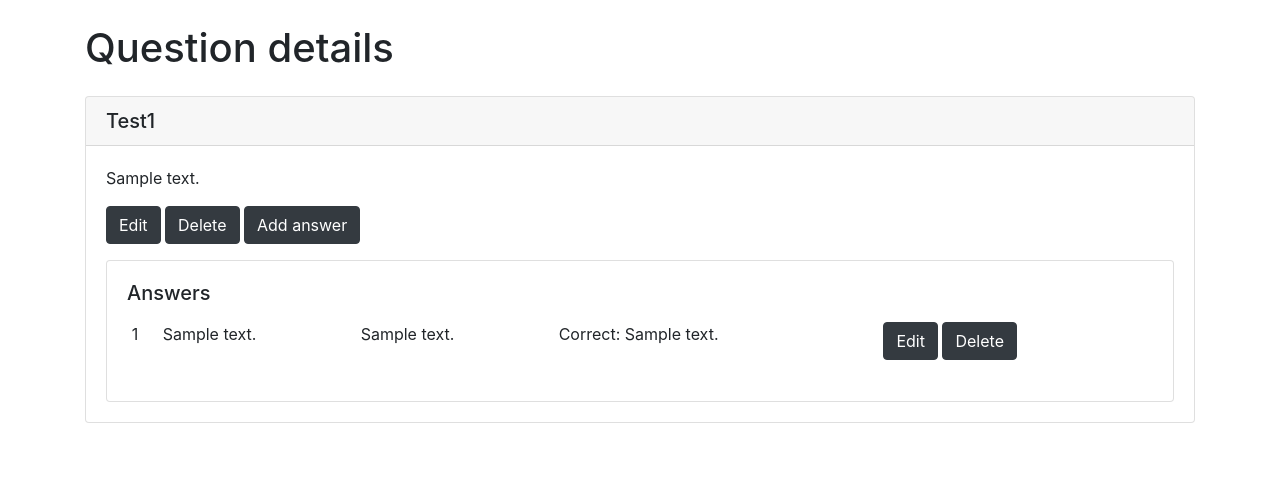
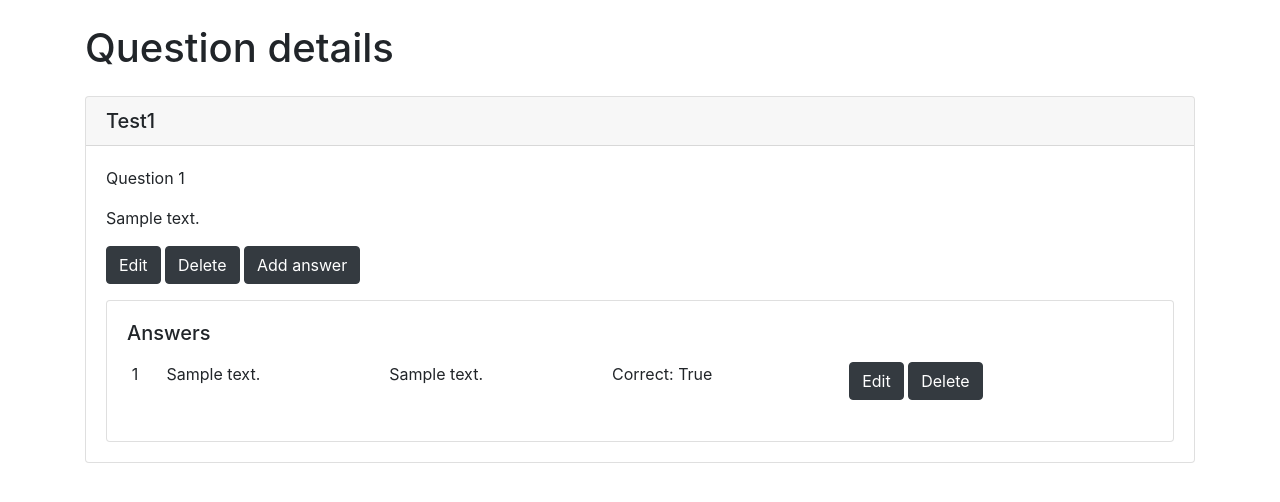
Before and after one commit to nteir/pollequiz, a Django app: page /quiz/1/1/ in a window 1280 px wide. Shown: the part 56-558 px from the top of the page. Run offline with Django 4.2, Linux system fonts and the light colour scheme; a user stored in the database is signed in; data comes from the database, SQL or seed files in the repository; tables that the repository leaves empty hold one stand-in row (values such as "Sample post"); some libraries are stand-ins or nearby versions.

Commit message:
add views for answers

```diff
--- a/pollequiz/quiz/models.py
+++ b/pollequiz/quiz/models.py
@@ -22,7 +22,7 @@ class Question(models.Model):
     )
 
     quiz = models.ForeignKey(Quiz, on_delete=models.CASCADE, verbose_name=_('Quiz'))
-    q_number = models.IntegerField()
+    q_number = models.IntegerField(verbose_name=_('Question number'))
     q_type = models.CharField(choices=TYPES, max_length=4)
     text = models.TextField()
     points = models.IntegerField(default=0, verbose_name=_('Points for correct answer'))
@@ -30,6 +30,6 @@ class Question(models.Model):
 
 class Answer(models.Model):
     question = models.ForeignKey(Question, on_delete=models.CASCADE, verbose_name=_('Question'))
-    a_number = models.IntegerField()
+    a_number = models.IntegerField(verbose_name=_('Answer number'))
     text = models.TextField()
-    correct = models.BooleanField(default=False)
+    correct = models.BooleanField(default=False, verbose_name=_('This answer is correct'))
--- a/pollequiz/quiz/templates/quiz/quiz_answers.html
+++ b/pollequiz/quiz/templates/quiz/quiz_answers.html
@@ -8,11 +8,12 @@
     <div class="card">
         <h5 class="card-header">{{quiz.name}}</h5>
         <div class="card-body">
+          <p>{% translate 'Question' %} {{question.q_number}}</p>
           <p class="card-text">{{question.text}}</p>
           {% if user.id == quiz.author.id %}
-          <a href="{% url 'quiz:quiz_update' quiz.id %}" class="btn btn-dark">{% translate 'Edit' %}</a>
-          <a href="{% url 'quiz:quiz_delete' quiz.id %}" class="btn btn-dark">{% translate 'Delete' %}</a>
-          <a href="{% url 'quiz:question_new' quiz.id %}" class="btn btn-dark">{% translate 'Add answer' %}</a>
+          <a href="{% url 'quiz:question_update' quiz.id question.id %}" class="btn btn-dark">{% translate 'Edit' %}</a>
+          <a href="{% url 'quiz:question_delete' quiz.id question.id %}" class="btn btn-dark">{% translate 'Delete' %}</a>
+          <a href="{% url 'quiz:answer_new' quiz.id question.id %}" class="btn btn-dark">{% translate 'Add answer' %}</a>
           {% endif %}
           {% if objects %}
           <div class="card mt-3">
@@ -26,10 +27,10 @@
                       {{answer.text|truncatechars:40}}
                     </td>
                     <td>{{answer.text}}</td>
-                    <td>{% translate 'Correct' %}: {{answer.text}}</td>
+                    <td>{% translate 'Correct' %}: {{answer.correct}}</td>
                     <td>
-                        <a href="#" class="btn btn-dark">{% translate 'Edit' %}</a>
-                        <a href="#" class="btn btn-dark">{% translate 'Delete' %}</a>
+                        <a href="{% url 'quiz:answer_update' quiz.id question.id answer.id %}" class="btn btn-dark">{% translate 'Edit' %}</a>
+                        <a href="{% url 'quiz:answer_delete' quiz.id question.id answer.id %}" class="btn btn-dark">{% translate 'Delete' %}</a>
                     </td>
                   </tr>
                 {% endfor %}
--- a/pollequiz/quiz/templates/quiz/quiz_form.html
+++ b/pollequiz/quiz/templates/quiz/quiz_form.html
@@ -4,6 +4,9 @@
 {% block content %}
     <main role="main" class="container wrapper flex-grow-1">
         <h1 class="my-4">{{ title }}</h1>
+        {% if subtitle %}
+        <h5 class="my-4">{{ subtitle }}</h5>
+        {% endif %}
         <form method="post">
             {% csrf_token %}
             {% bootstrap_form form %}
--- a/pollequiz/quiz/urls.py
+++ b/pollequiz/quiz/urls.py
@@ -14,4 +14,7 @@ urlpatterns = [
     path('<int:quiz_id>/<int:pk>/edit/', views.question.QuestionUpdateView.as_view(), name='question_update'),
     path('<int:quiz_id>/<int:pk>/delete/', views.question.QuestionDeleteView.as_view(), name='question_delete'),
     path('<int:quiz_id>/<int:q_id>/', views.answer.AnswerListView.as_view(), name='question_card'),
+    path('<int:quiz_id>/<int:q_id>/new/', views.answer.AnswerCreateView.as_view(), name='answer_new'),
+    path('<int:quiz_id>/<int:q_id>/<int:pk>/edit/', views.answer.AnswerUpdateView.as_view(), name='answer_update'),
+    path('<int:quiz_id>/<int:q_id>/<int:pk>/delete/', views.answer.AnswerDeleteView.as_view(), name='answer_delete'),
 ]
--- a/pollequiz/quiz/views/answer.py
+++ b/pollequiz/quiz/views/answer.py
@@ -1,13 +1,12 @@
 from django.views.generic.list import ListView
-# from django.views.generic.edit import CreateView, UpdateView, DeleteView
-# from django.contrib.auth.mixins import LoginRequiredMixin, UserPassesTestMixin
-from django.contrib.auth.mixins import LoginRequiredMixin
+from django.views.generic.edit import CreateView, UpdateView, DeleteView
+from django.contrib.auth.mixins import LoginRequiredMixin, UserPassesTestMixin
 from pollequiz.quiz.models import Quiz, Question, Answer
-# from pollequiz.quiz.forms import AnswerForm
+from pollequiz.quiz.forms import AnswerForm
 from django.contrib.auth import get_user_model
 from django.urls import reverse_lazy
 import pollequiz.pq_objects as pq_objects
-# import pollequiz.text_constants as txt
+import pollequiz.text_constants as txt
 
 User = get_user_model()
 
@@ -35,3 +34,82 @@ class AnswerListView(pq_objects.FailedAccessMixin, LoginRequiredMixin, ListView)
             qset = Answer.objects.filter(question=self.kwargs['q_id']).order_by('a_number')
             return qset
         return []
+
+
+class AnswerCreateView(
+    pq_objects.FailedAccessMixin,
+    pq_objects.PQFormContextMixin,
+    LoginRequiredMixin,
+    CreateView
+):
+    model = Answer
+    form_class = AnswerForm
+    template_name = 'quiz/quiz_form.html'
+    success_url = reverse_lazy('quiz:list_my')
+    redirect_url = reverse_lazy('users:login')
+    title_text = txt.CREATE_ANSWER_TITLE
+    btn_text = txt.CREATE_BTN
+
+    def get_success_url(self):
+        return reverse_lazy('quiz:question_card', kwargs={'quiz_id': self.object.question.quiz_id, 'q_id': self.object.question.id})
+
+    def form_valid(self, form):
+        form.instance.question_id = self.kwargs['q_id']
+        return super().form_valid(form)
+
+    def get_context_data(self, **kwargs):
+        context = super().get_context_data(**kwargs)
+        if self.kwargs['q_id']:
+            context['subtitle'] = Question.objects.get(id=self.kwargs['q_id']).text
+        return context
+
+
+class AnswerUpdateView(
+    pq_objects.FailedAccessMixin,
+    pq_objects.PQFormContextMixin,
+    LoginRequiredMixin,
+    UserPassesTestMixin,
+    UpdateView
+):
+    model = Answer
+    form_class = AnswerForm
+    template_name = 'quiz/quiz_form.html'
+    success_url = reverse_lazy('quiz:list_my')
+    redirect_url = reverse_lazy('users:login')
+    title_text = txt.UPDATE_ANSWER_TITLE
+    btn_text = txt.UPDATE_BTN
+
+    def get_success_url(self):
+        return reverse_lazy('quiz:question_card', kwargs={'quiz_id': self.object.question.quiz_id, 'q_id': self.object.question.id})
+
+    def get_context_data(self, **kwargs):
+        context = super().get_context_data(**kwargs)
+        if self.kwargs['q_id']:
+            context['subtitle'] = Question.objects.get(id=self.kwargs['q_id']).text
+        return context
+
+    def test_func(self):
+        author = Quiz.objects.get(id=self.kwargs['quiz_id']).author
+        return self.request.user == author
+
+
+class AnswerDeleteView(
+    pq_objects.FailedAccessMixin,
+    pq_objects.PQFormContextMixin,
+    LoginRequiredMixin,
+    UserPassesTestMixin,
+    DeleteView
+):
+    model = Answer
+    template_name = "quiz/delete.html"
+    success_url = reverse_lazy('quiz:list_my')
+    redirect_url = reverse_lazy('quiz:list_my')
+    title_text = txt.DELETE_ANSWER_TITLE
+    btn_text = txt.DELETE_BTN
+
+    def get_success_url(self):
+        return reverse_lazy('quiz:question_card', kwargs={'quiz_id': self.object.question.quiz_id, 'q_id': self.object.question.id})
+
+    def test_func(self):
+        author = Quiz.objects.get(id=self.kwargs['quiz_id']).author
+        return self.request.user == author
--- a/pollequiz/text_constants.py
+++ b/pollequiz/text_constants.py
@@ -9,6 +9,9 @@ DELETE_QUIZ_TITLE = _('Delete quiz')
 CREATE_QUESTION_TITLE = _('New question')
 UPDATE_QUESTION_TITLE = _('Change question details')
 DELETE_QUESTION_TITLE = _('Delete question')
+CREATE_ANSWER_TITLE = _('New answer')
+UPDATE_ANSWER_TITLE = _('Change answer')
+DELETE_ANSWER_TITLE = _('Delete answer')
 
 SIGNUP_BTN = _('Sign Up')
 UPDATE_BTN = _('Update')
```
